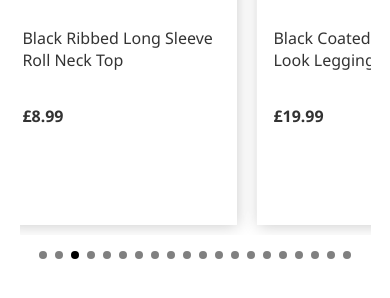
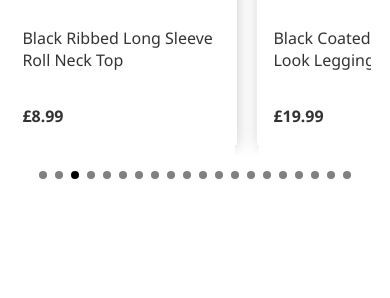
Before and after one commit to Madhin/NL-Dev-Task, a plain HTML site: page index.html in a window 390 px wide. Shown: the part 518-816 px from the top of the page. Drawn offline with nearby package versions, Linux system fonts and the light colour scheme; some packages are replaced by stand-ins of ours; a script that the page names is missing.

Commit message:
styling updated

```diff
--- a/styles.css
+++ b/styles.css
@@ -244,7 +244,7 @@ margin-left: -20%;
   }
 
   .slick-track{
-    height: 25rem
+    height: 20rem
   }
 
   .nav-bar{
```
